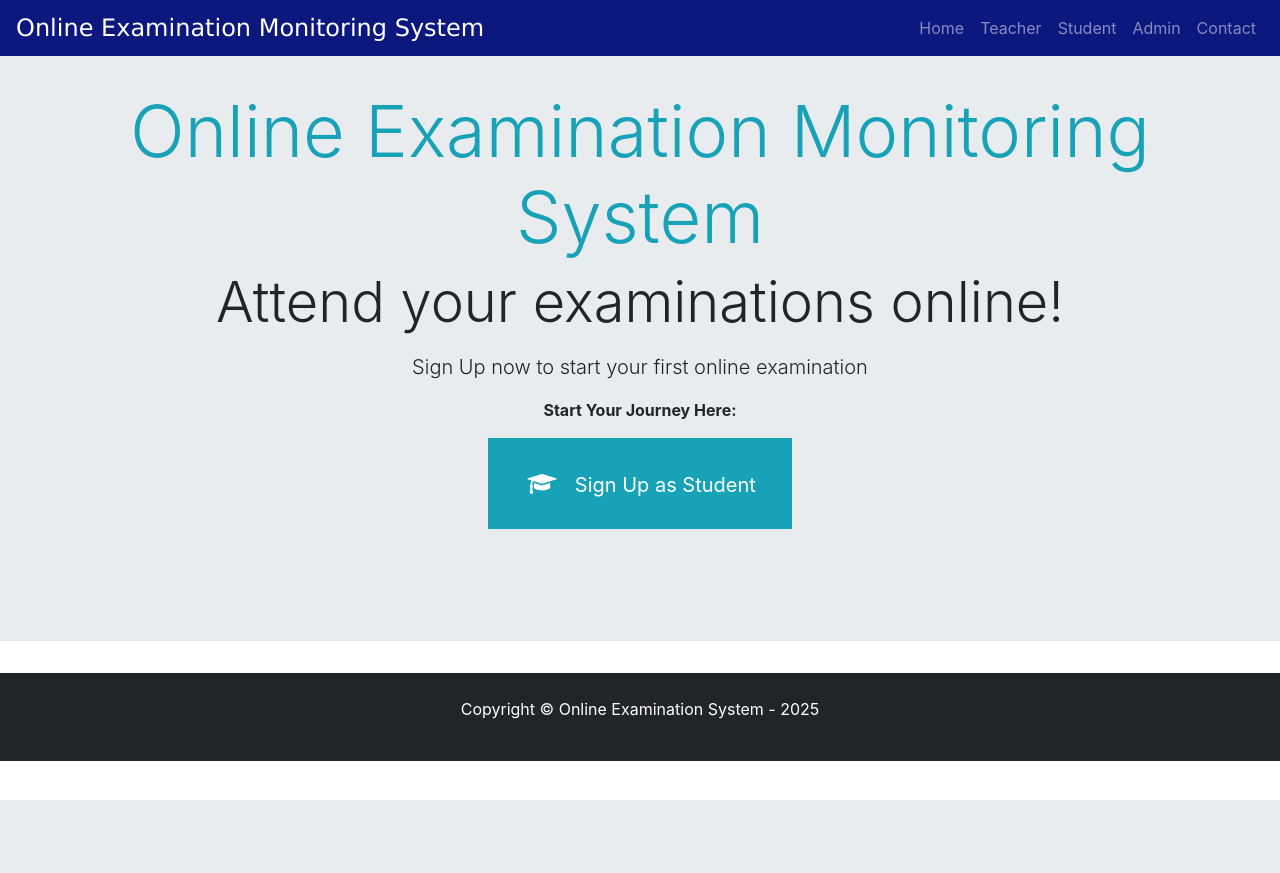
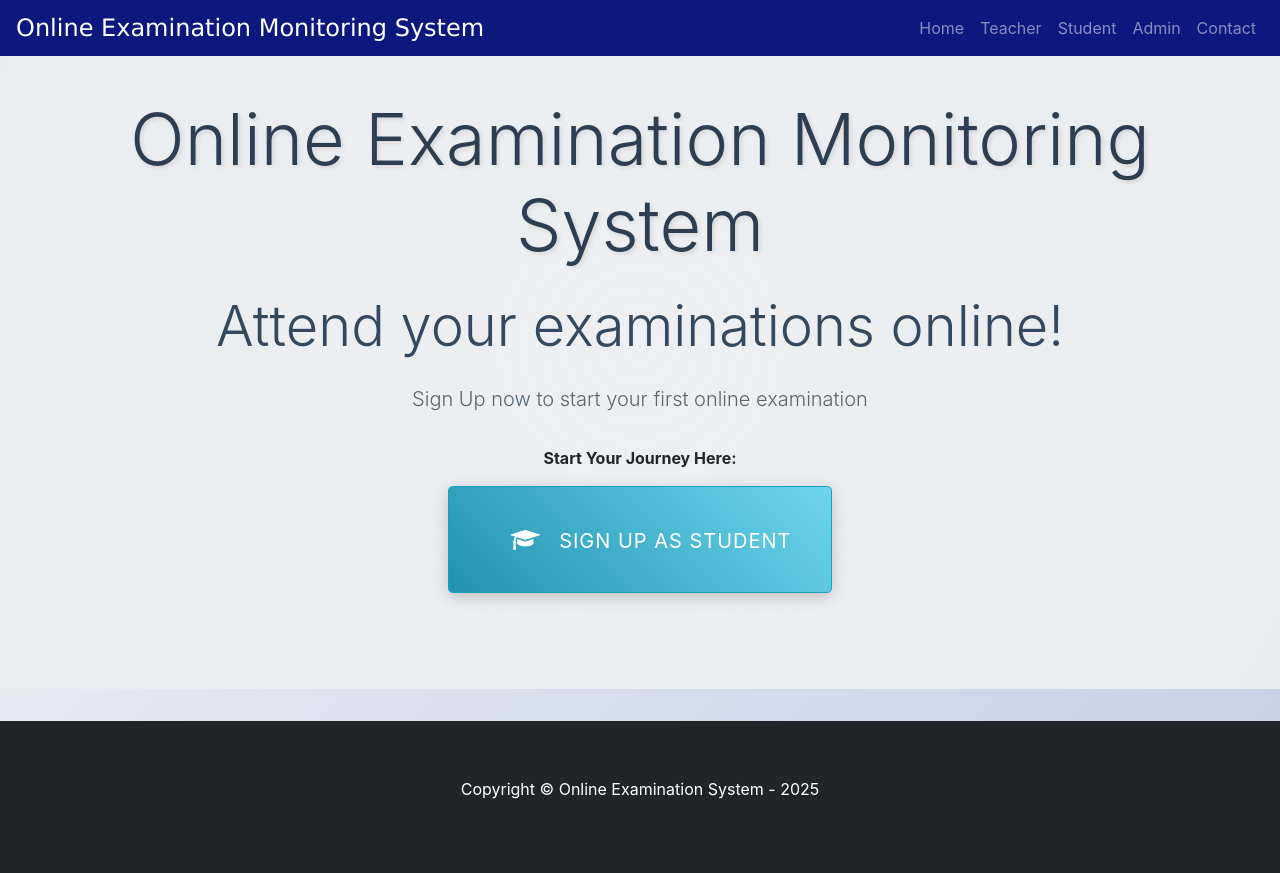
Before and after one commit to EmmanuelSamanya/monitoring-system, a Django app: page / in a window 1280 px wide. Before the commit the page ends 800 px from the top, so only its background shows below. Run offline with Django 3.2, Linux system fonts and the light colour scheme; some libraries are stand-ins or nearby versions.

Commit message:
styling
changed the styling of home page

```diff
--- a/templates/exam/index.html
+++ b/templates/exam/index.html
@@ -1,31 +1,141 @@
 <!DOCTYPE html>
 {% load static %}
 <html lang="en" dir="ltr">
+<head>
+    <meta charset="UTF-8">
+    <meta name="viewport" content="width=device-width, initial-scale=1.0">
+    <title>Online Examination System</title>
+    <link href="https://fonts.googleapis.com/css2?family=Poppins:wght@300;400;500;600&display=swap" rel="stylesheet">
+    <style>
+        body {
+            font-family: 'Poppins', sans-serif;
+            margin: 0;
+            padding: 0;
+            background: linear-gradient(135deg, #f5f7fa 0%, #c3cfe2 100%);
+        }
 
-<style>
-  .jumbotron{
-    margin-bottom: 0px;
+        .jumbotron {
+            margin-bottom: 0;
+            background: transparent;
+            min-height: 80vh;
+            position: relative;
+            overflow: hidden;
+        }
+
+        .container {
+            position: relative;
+            z-index: 2;
+            padding: 2rem;
+            animation: fadeIn 1s ease-in;
+        }
+
+        .display-3 {
+            font-weight: 600;
+            margin-bottom: 1.5rem;
+            color: #2c3e50 !important;
+            text-shadow: 2px 2px 4px rgba(0,0,0,0.1);
+        }
+
+        .display-4 {
+            font-size: 2.5rem;
+            color: #34495e;
+            margin-bottom: 1.5rem;
+        }
+
+        .lead {
+            font-size: 1.25rem;
+            color: #576574;
+            margin-bottom: 2rem;
+        }
+
+        .btn-info {
+            background: linear-gradient(45deg, #2193b0, #6dd5ed);
+            border: none;
+            padding: 1rem 2.5rem !important;
+            font-size: 1.1rem;
+            text-transform: uppercase;
+            letter-spacing: 1px;
+            box-shadow: 0 4px 15px rgba(0,0,0,0.2);
+            transition: all 0.3s ease;
+        }
+
+        .btn-info:hover {
+            transform: translateY(-2px);
+            box-shadow: 0 6px 20px rgba(0,0,0,0.2);
+            background: linear-gradient(45deg, #6dd5ed, #2193b0);
+        }
+
+        .fa-graduation-cap {
+            margin-right: 10px;
+        }
+
+        @keyframes fadeIn {
+            from {
+                opacity: 0;
+                transform: translateY(20px);
+            }
+            to {
+                opacity: 1;
+                transform: translateY(0);
+            }
+        }
+
+        /* Decorative elements */
+        .jumbotron::before {
+            content: '';
+            position: absolute;
+            top: -50%;
+            left: -50%;
+            width: 200%;
+            height: 200%;
+            background: radial-gradient(circle, rgba(255,255,255,0.2) 0%, rgba(255,255,255,0) 70%);
+            animation: rotate 20s linear infinite;
+        }
+
+        @keyframes rotate {
+            from {
+                transform: rotate(0deg);
+            }
+            to {
+                transform: rotate(360deg);
+            }
+        }
+
+        /* Responsive adjustments */
+        @media (max-width: 768px) {
+            .display-3 {
+                font-size: 2.5rem;
+            }
+            .display-4 {
+                font-size: 1.8rem;
+            }
+            .lead {
+                font-size: 1rem;
+            }
+            .btn-info {
+                padding: 0.8rem 2rem !important;
+                font-size: 1rem;
+            }
         }
     </style>
+</head>
 <body>
     {% include "exam/navbar.html" %}
-<br>
+
     <section id="section-jumbotron" class="jumbotron jumbotron-fluid d-flex justify-content-center align-items-center">
         <div class="container text-center">
-    <h2 class="display-3 text-info">Online Examination Monitoring System</h2>
+            <h2 class="display-3">Online Examination Monitoring System</h2>
             <p class="display-4 d-none d-sm-block">Attend your examinations online!</p>
             <p class="lead">Sign Up now to start your first online examination</p>
 
-
-    <p><strong> Start Your Journey Here:</strong></p>
-    <a href="/student/studentsignup" class="btn btn-lg btn-info" style="padding-right: 35px; border-radius: 0%;"><i class="fa fa-graduation-cap" aria-hidden="true"></i> Sign Up as Student</a>
-
-    <br><br><br>
+            <p><strong>Start Your Journey Here:</strong></p>
+            <a href="/student/studentsignup" class="btn btn-lg btn-info">
+                <i class="fa fa-graduation-cap" aria-hidden="true"></i>
+                Sign Up as Student
+            </a>
         </div>
     </section>
+
     {% include "exam/footer.html" %}
-
-
 </body>
-
 </html>
```
Lines whose indentation alone changed are shown as unchanged.
